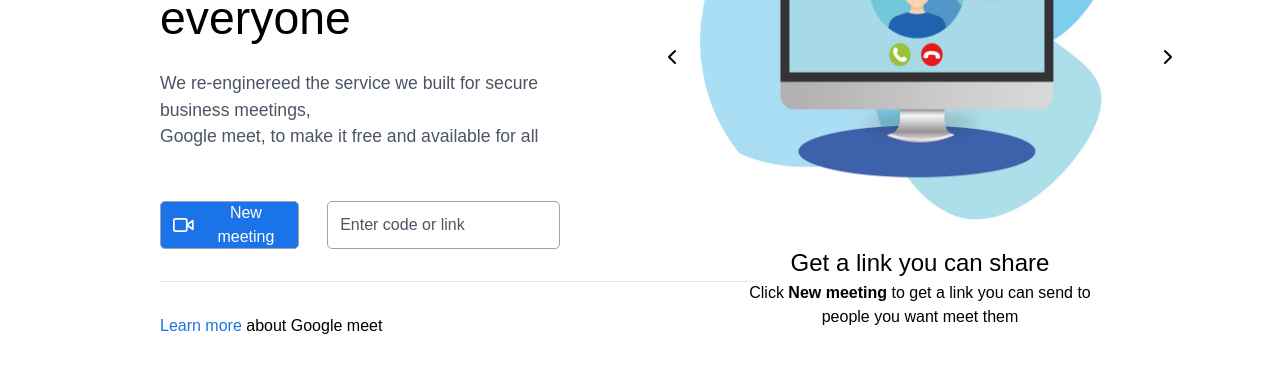
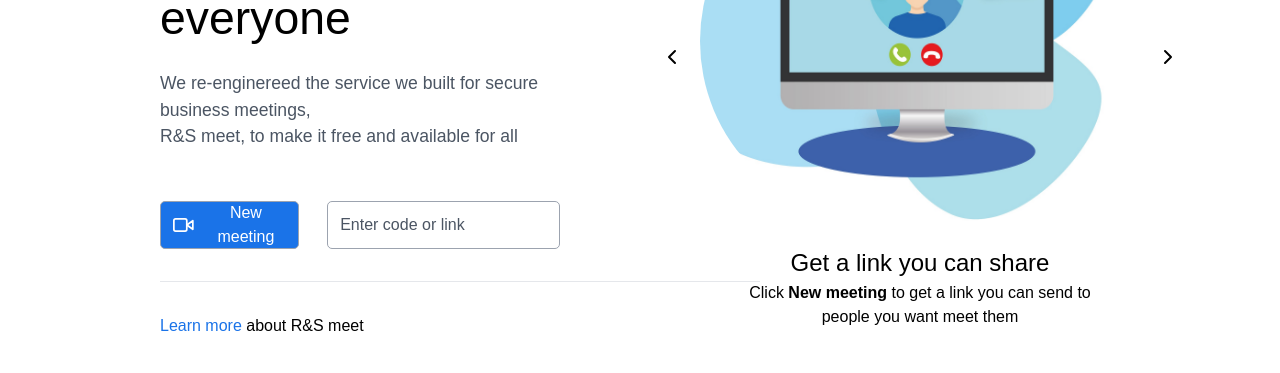
Before and after one commit to resulshm/video-chat-app, a Vue app in the folder frontend/: page / in a window 1280 px wide. Shown: the part 359-732 px from the top of the page. Built offline with nearby package versions, Linux system fonts and the light colour scheme.

Commit message:
feat: added README.md

```diff
--- a/frontend/src/views/index.vue
+++ b/frontend/src/views/index.vue
@@ -17,9 +17,7 @@
 const router = useRouter();
 async function onSubmit() {
   const formData = new FormData();
-  if (!room.value) {
-    formData.append("name", "New meet");
-  }
+  formData.append("name", "New meet");
   const response = await createRoom(formData);
   if (response.success) {
     router.push(`/${response.data.room_id}`);
@@ -36,7 +34,7 @@
       </div>
       <div class="text-[1.1rem] text-gray-600 mb-13">
         We re-enginereed the service we built for secure business meetings,<br />
-        Google meet, to make it free and available for all
+        R&S meet, to make it free and available for all
       </div>
       <form class="mb-8" @submit.prevent="onSubmit">
         <div class="w-full h-full flex flex-row">
@@ -55,8 +53,12 @@
         <hr />
       </div>
       <div>
-        <a class="text-c-blue-100" href="google.com">Learn more</a>
-        about Google meet
+        <a
+          class="text-c-blue-100"
+          href="https://github.com/ResulShamuhammedov/video-chat-app"
+          >Learn more</a
+        >
+        about R&S meet
       </div>
     </div>
     <div class="w-1/2 lg:h-screen flex justify-center items-center">
```
Also changed, not shown: 1 other file (tests, documents, lock files or other folders).
